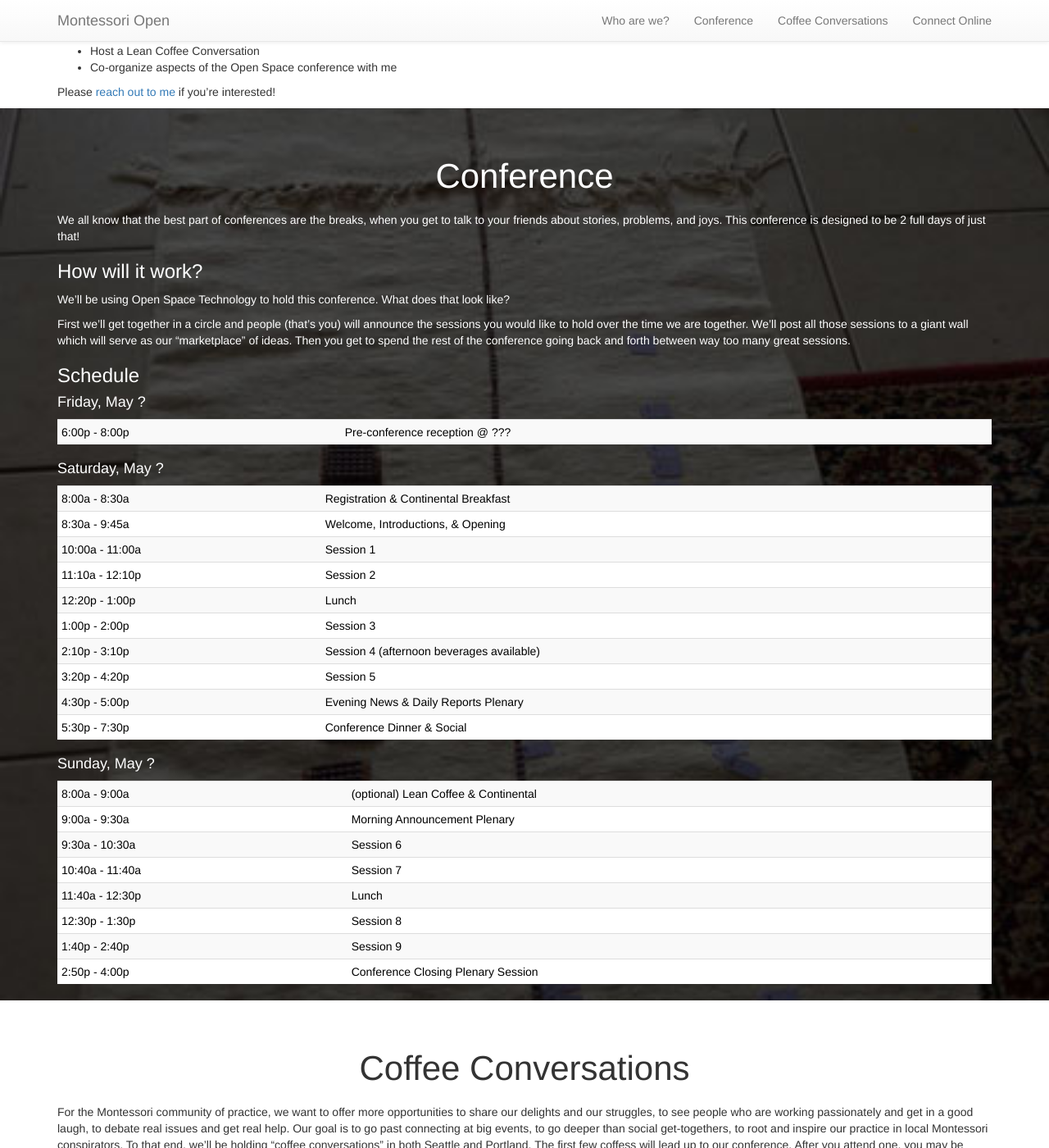
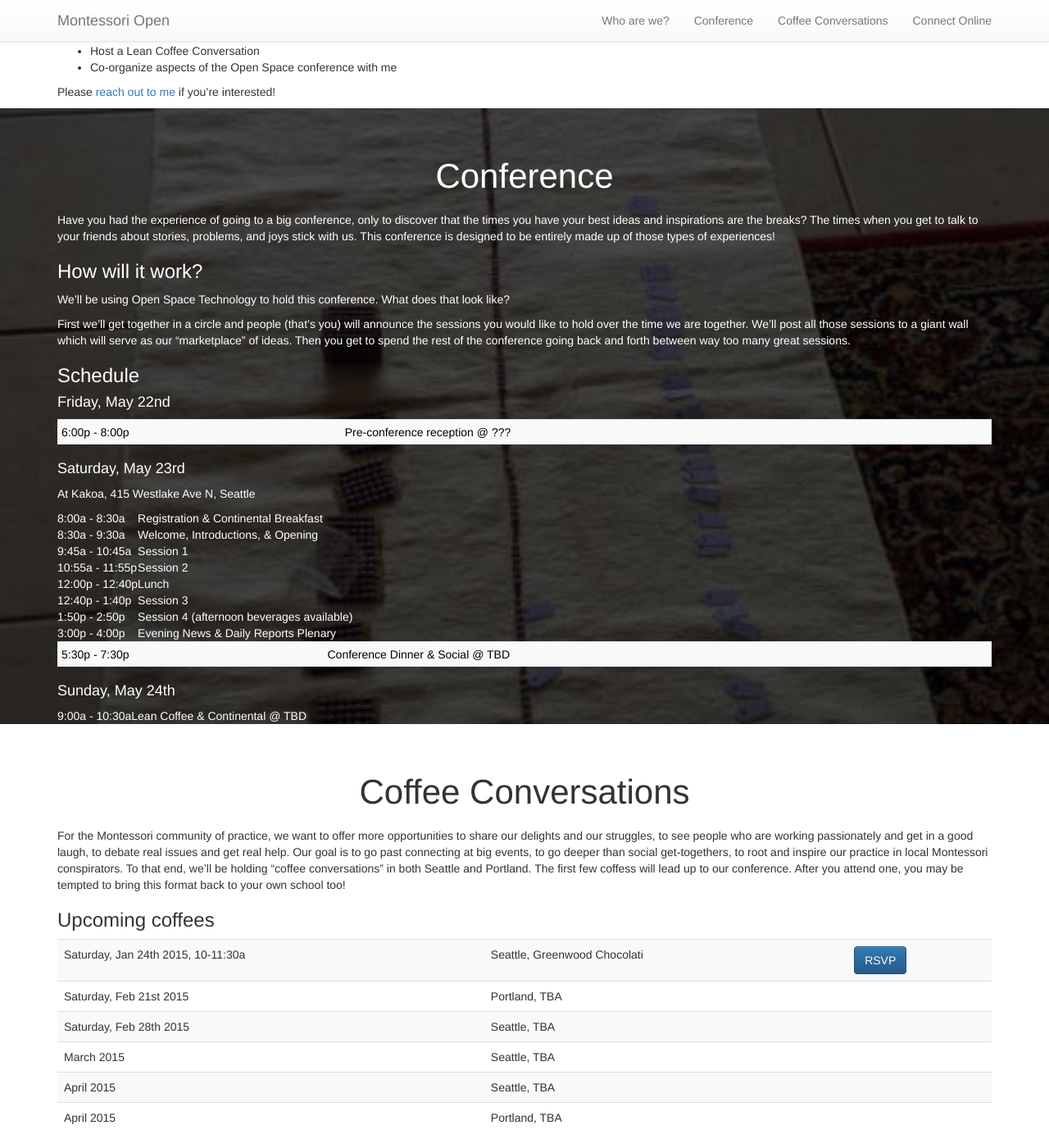
Before and after one commit to montessoriopen/montessoriopen.github.io, a Jekyll site: the page built from index.md, in a window 1280 px wide and 1400 px high, scrolled down 1224 px. Shown: the whole window at 82% size. Built offline with Jekyll 4.4.1, drawn with Linux system fonts in a browser that asks for light colours.

Commit message:
Update conference.md

```diff
--- a/_includes/conference.md
+++ b/_includes/conference.md
@@ -1,7 +1,7 @@
 Conference
 ----------
 
-We all know that the best part of conferences are the breaks, when you get to talk to your friends about stories, problems, and joys. This conference is designed to be 2 full days of just that!
+Have you had the experience of going to a big conference, only to discover that the times you have your best ideas and inspirations are the breaks? The times when you get to talk to your friends about stories, problems, and joys stick with us. This conference is designed to be entirely made up of those types of experiences!
 
 ### How will it work?
 
@@ -11,33 +11,26 @@ First we'll get together in a circle and people (that's you) will announce the s
 
 ### Schedule
 
-#### Friday, May ?
+#### Friday, May 22nd
 
 |6:00p - 8:00p|Pre-conference reception @ ???|
 {: class="table table-striped table-condensed"}
 
-#### Saturday, May ?
+#### Saturday, May 23rd
+At Kakoa, 415 Westlake Ave N, Seattle
 
 |8:00a - 8:30a   |Registration &amp; Continental Breakfast  |
-|8:30a - 9:45a   |Welcome, Introductions, &amp; Opening     |
-|10:00a - 11:00a |Session 1                                 |
-|11:10a - 12:10p |Session 2                                 |
-|12:20p - 1:00p  |Lunch                                     |
-|1:00p - 2:00p   |Session 3                                 |
-|2:10p - 3:10p   |Session 4 (afternoon beverages available) |
-|3:20p - 4:20p   |Session 5                                 |
-|4:30p - 5:00p   |Evening News &amp; Daily Reports Plenary  |
-|5:30p - 7:30p   |Conference Dinner &amp; Social            |
+|8:30a - 9:30a   |Welcome, Introductions, &amp; Opening     |
+|9:45a - 10:45a |Session 1                                 |
+|10:55a - 11:55p |Session 2                                 |
+|12:00p - 12:40p  |Lunch                                     |
+|12:40p - 1:40p   |Session 3                                 |
+|1:50p - 2:50p   |Session 4 (afternoon beverages available) |
+|3:00p - 4:00p   |Evening News &amp; Daily Reports Plenary  |
+
+|5:30p - 7:30p   |Conference Dinner &amp; Social @ TBD            |
 {: class="table table-striped table-condensed"}
 
-#### Sunday, May ?
+#### Sunday, May 24th
 
-|8:00a - 9:00a   |(optional) Lean Coffee &amp; Continental |
-|9:00a - 9:30a   |Morning Announcement Plenary             |
-|9:30a - 10:30a  |Session 6                                |
-|10:40a - 11:40a |Session 7                                |
-|11:40a - 12:30p |Lunch                                    |
-|12:30p - 1:30p  |Session 8                                |
-|1:40p - 2:40p   |Session 9                                |
-|2:50p - 4:00p   |Conference Closing Plenary Session       |
-{: class="table table-striped table-condensed"}
+|9:00a - 10:30a   |Lean Coffee &amp; Continental @ TBD|
```
